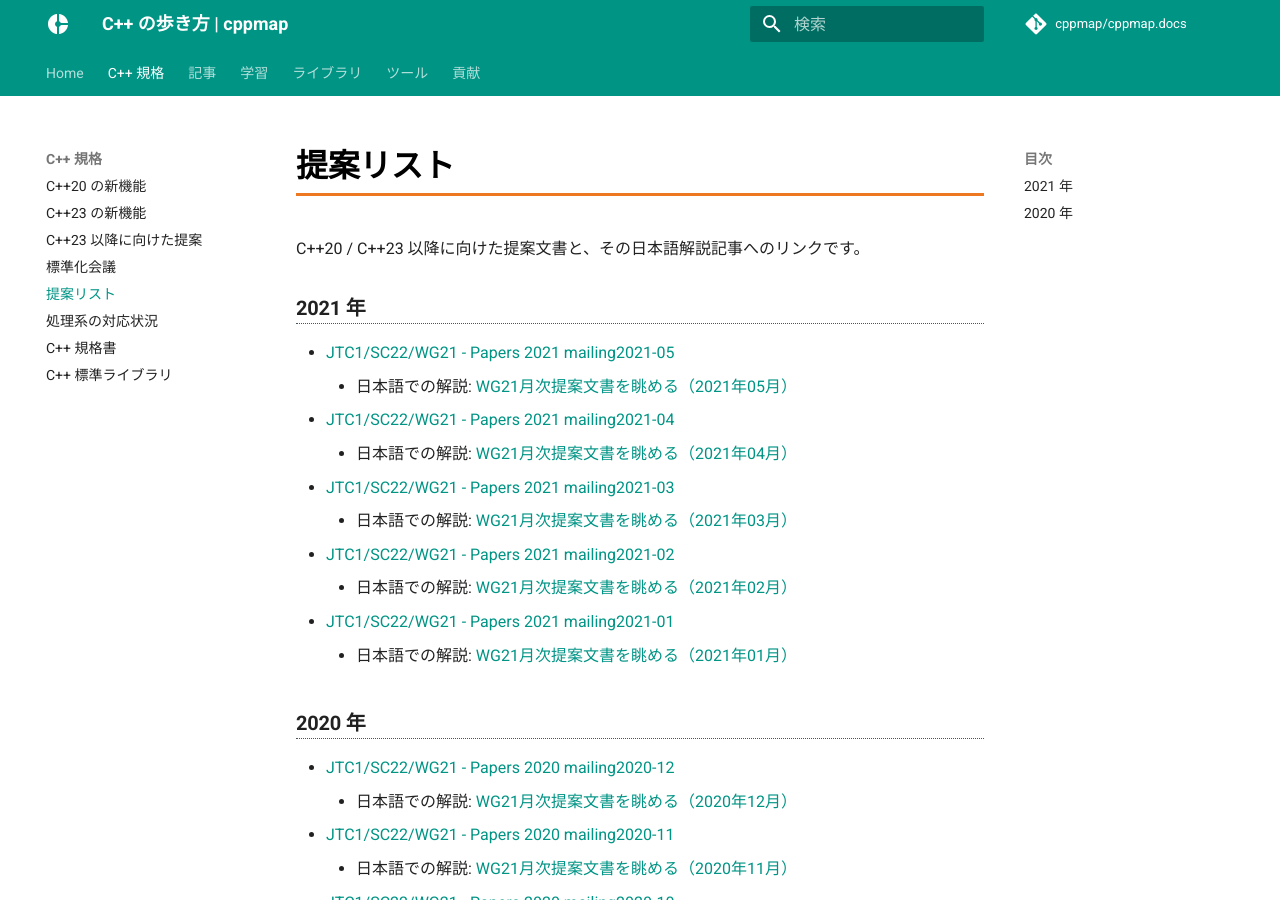
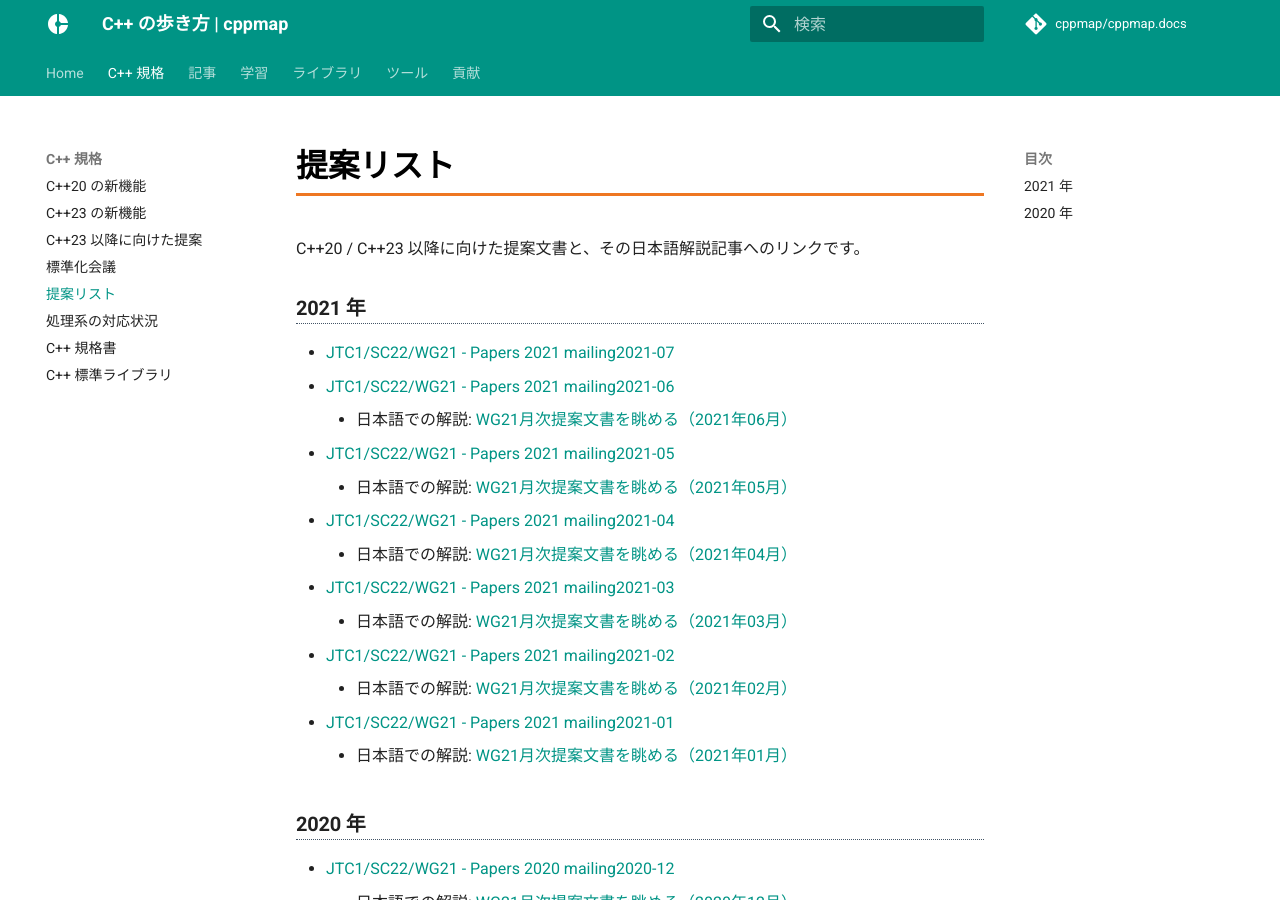
Before and after one commit to cppmap/cppmap.docs, an MkDocs documentation site: the page built from docs/standardization/proposals.md, in a window 1280 px wide and 900 px high. Built offline with MkDocs 1.6.1 and Material for MkDocs 9.7.7, drawn with Linux system fonts in a browser that asks for light colours; nearby versions of some CDN libraries; comment, search, counter and statistics services are not loaded.

Commit message:
Update proposals.md

```diff
--- a/docs/standardization/proposals.md
+++ b/docs/standardization/proposals.md
@@ -5,15 +5,18 @@ description: C++ 標準化委員会で議論される提案リストと日本語
 C++20 / C++23 以降に向けた提案文書と、その日本語解説記事へのリンクです。
 
 ### 2021 年
-- [JTC1/SC22/WG21 - Papers 2021 mailing2021-05](http://www.open-std.org/jtc1/sc22/wg21/docs/papers/2021/#mailing2020-05)
+- [JTC1/SC22/WG21 - Papers 2021 mailing2021-07](http://www.open-std.org/jtc1/sc22/wg21/docs/papers/2021/#mailing2021-07)
+- [JTC1/SC22/WG21 - Papers 2021 mailing2021-06](http://www.open-std.org/jtc1/sc22/wg21/docs/papers/2021/#mailing2021-06)
+    - 日本語での解説: [WG21月次提案文書を眺める（2021年06月）](https://onihusube.hatenablog.com/entry/2021/07/12/182757)
+- [JTC1/SC22/WG21 - Papers 2021 mailing2021-05](http://www.open-std.org/jtc1/sc22/wg21/docs/papers/2021/#mailing2021-05)
     - 日本語での解説: [WG21月次提案文書を眺める（2021年05月）](https://onihusube.hatenablog.com/entry/2021/06/13/165215)
-- [JTC1/SC22/WG21 - Papers 2021 mailing2021-04](http://www.open-std.org/jtc1/sc22/wg21/docs/papers/2021/#mailing2020-04)
+- [JTC1/SC22/WG21 - Papers 2021 mailing2021-04](http://www.open-std.org/jtc1/sc22/wg21/docs/papers/2021/#mailing2021-04)
     - 日本語での解説: [WG21月次提案文書を眺める（2021年04月）](https://onihusube.hatenablog.com/entry/2021/05/14/214016)
-- [JTC1/SC22/WG21 - Papers 2021 mailing2021-03](http://www.open-std.org/jtc1/sc22/wg21/docs/papers/2021/#mailing2020-03)
+- [JTC1/SC22/WG21 - Papers 2021 mailing2021-03](http://www.open-std.org/jtc1/sc22/wg21/docs/papers/2021/#mailing2021-03)
     - 日本語での解説: [WG21月次提案文書を眺める（2021年03月）](https://onihusube.hatenablog.com/entry/2021/04/10/222356)
-- [JTC1/SC22/WG21 - Papers 2021 mailing2021-02](http://www.open-std.org/jtc1/sc22/wg21/docs/papers/2021/#mailing2020-02)
+- [JTC1/SC22/WG21 - Papers 2021 mailing2021-02](http://www.open-std.org/jtc1/sc22/wg21/docs/papers/2021/#mailing2021-02)
     - 日本語での解説: [WG21月次提案文書を眺める（2021年02月）](https://onihusube.hatenablog.com/entry/2021/03/12/225547)
-- [JTC1/SC22/WG21 - Papers 2021 mailing2021-01](http://www.open-std.org/jtc1/sc22/wg21/docs/papers/2021/#mailing2020-01)
+- [JTC1/SC22/WG21 - Papers 2021 mailing2021-01](http://www.open-std.org/jtc1/sc22/wg21/docs/papers/2021/#mailing2021-01)
     - 日本語での解説: [WG21月次提案文書を眺める（2021年01月）](https://onihusube.hatenablog.com/entry/2021/02/11/153333)
 
 ### 2020 年
```
